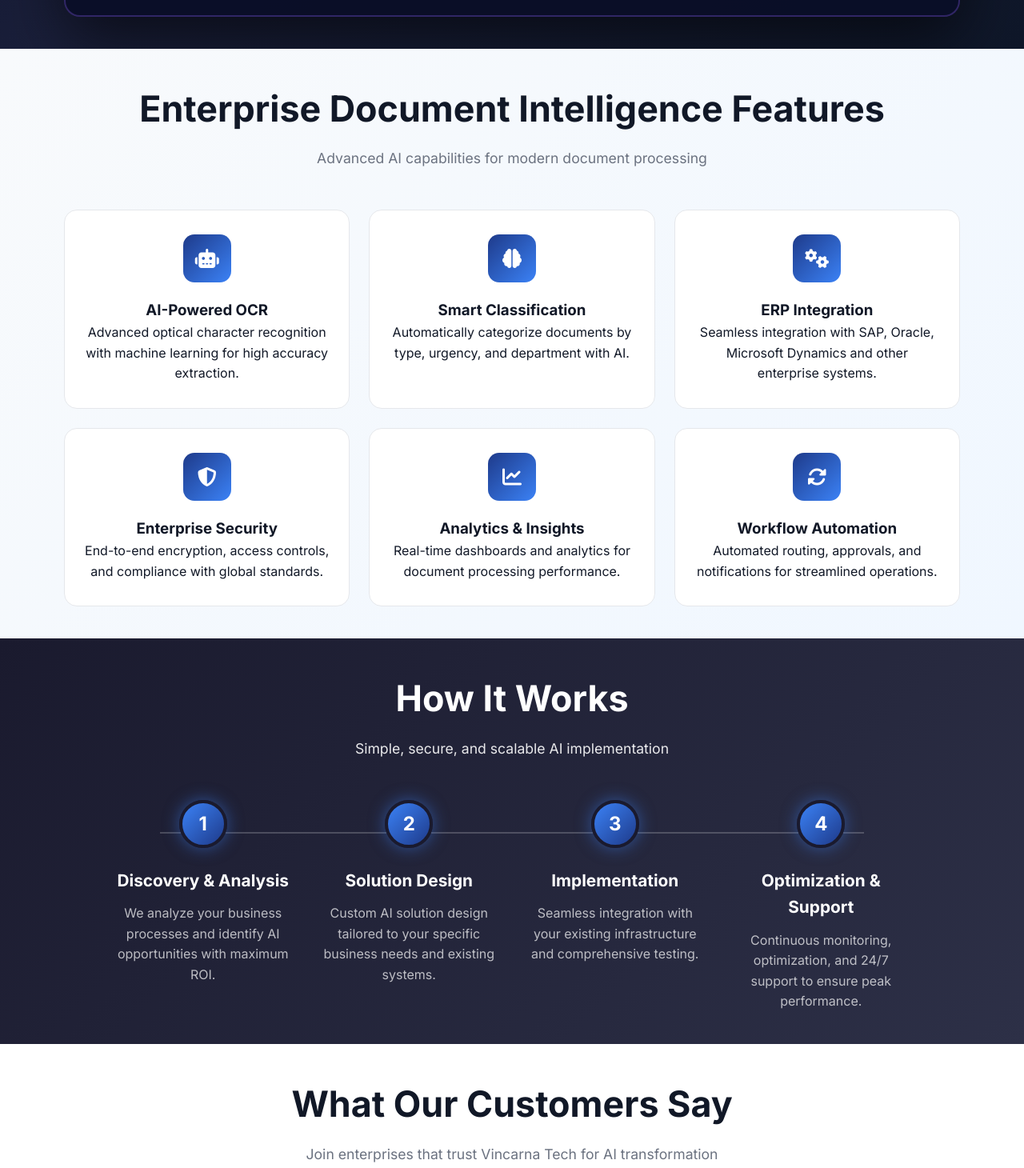
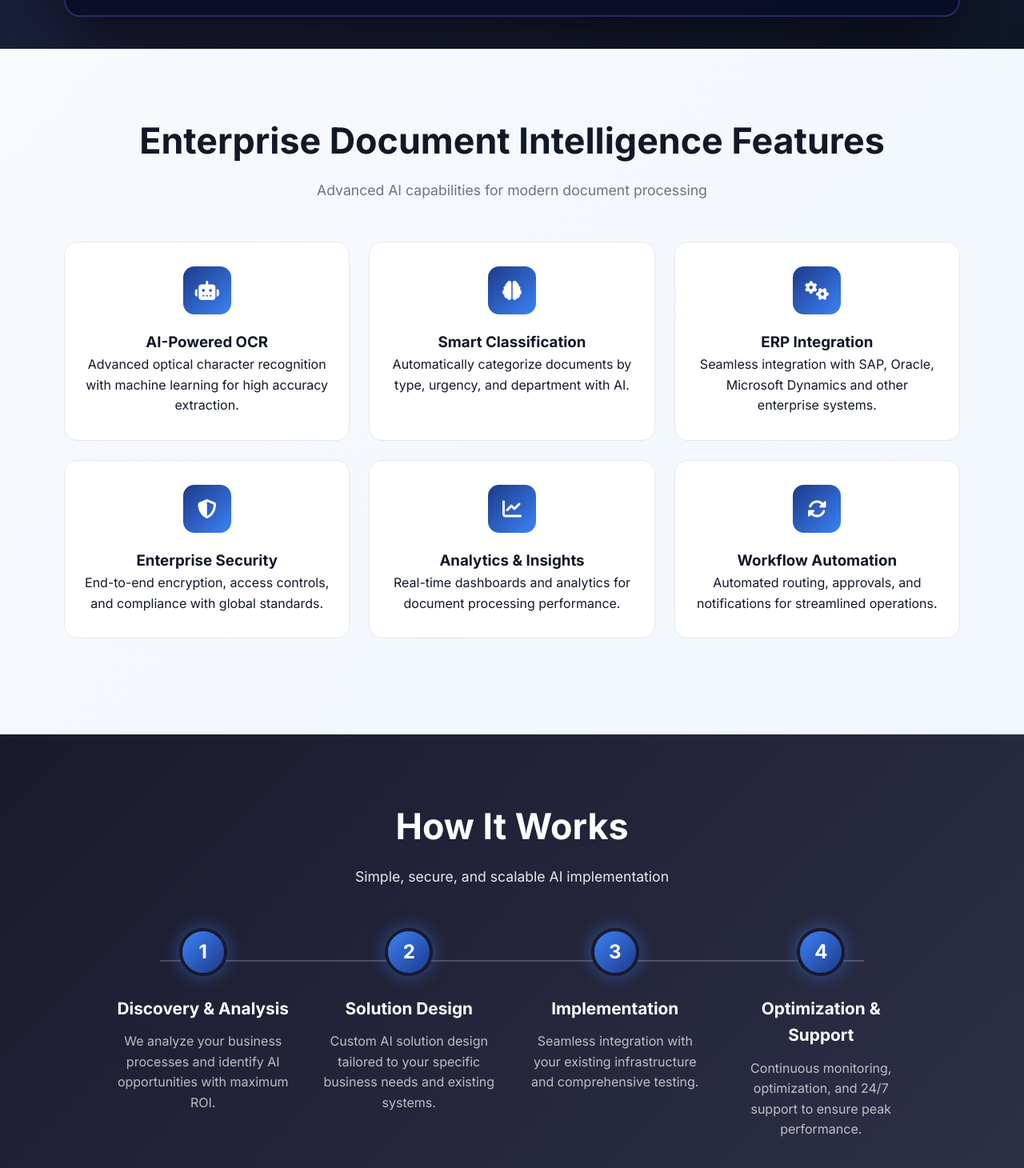
Before and after one commit to sakxhii/vincarna-tech, a plain HTML site: page index.html in a window 1280 px wide. Shown: the part 3705-5165 px from the top of the page at 80% size. Drawn offline with Linux system fonts and the light colour scheme.

Commit message:
some opt int changes

```diff
--- a/style.css
+++ b/style.css
@@ -3916,3 +3916,22 @@ select {
       height: 18px !important;
   }
 }
+
+
+/* Added extra bottom spacing to Features section per user request */
+.features-section {
+    padding-bottom: 120px !important;
+}
+
+
+/* Added extra top spacing to Features section per user request */
+.features-section {
+    padding-top: 80px !important;
+}
+
+
+/* Added extra vertical spacing to How It Works section per user request */
+.process-section {
+    padding-top: 80px !important;
+    padding-bottom: 80px !important;
+}
```
